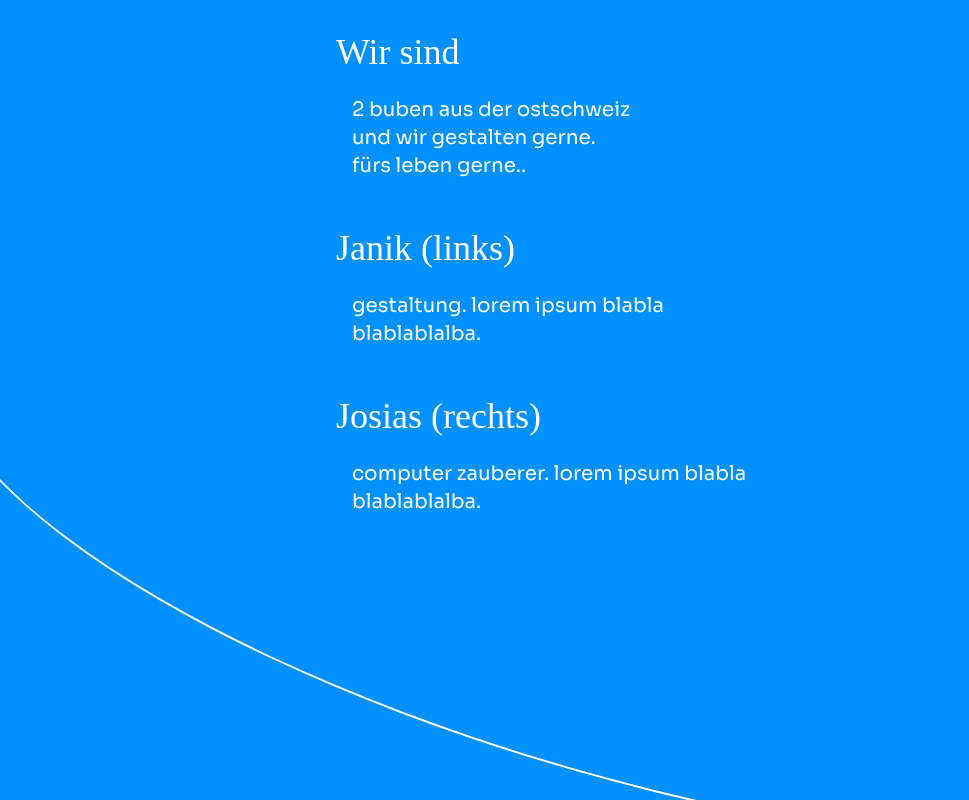
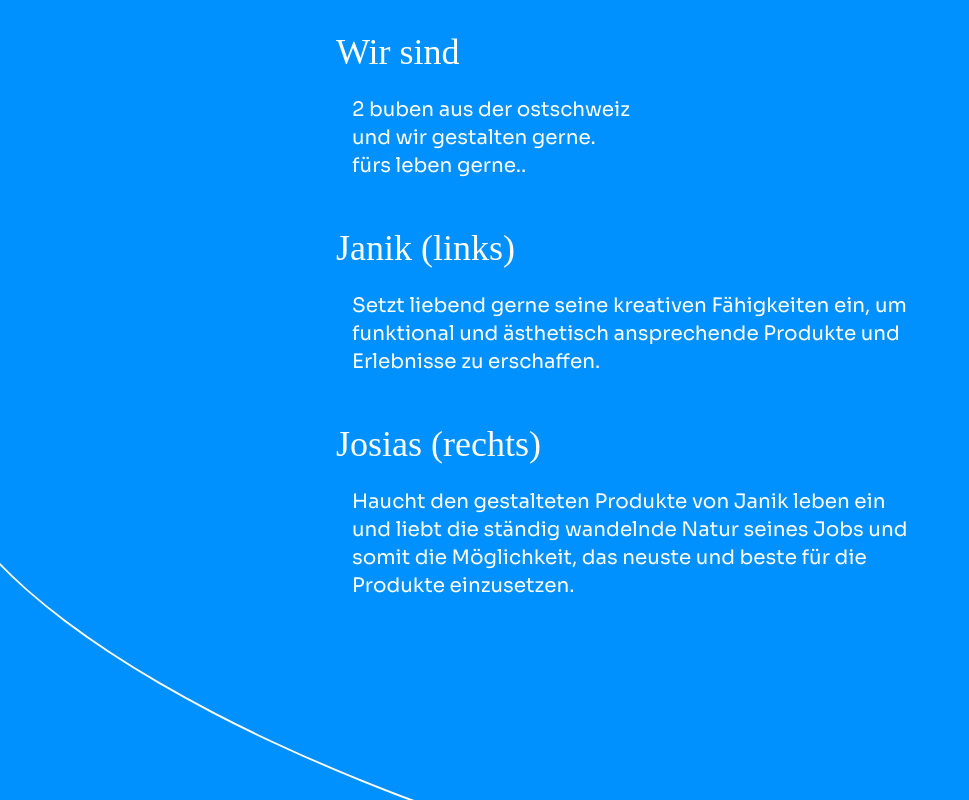
Before and after one commit to nydelic/nydelic, a Next.js app: page /team in a window 1280 px wide. Shown: the part 490-1290 px from the top of the page, without its empty margins (0-969 px from the left). Built offline with nearby package versions, Linux system fonts and the light colour scheme; a web font is replaced by a local one.

Commit message:
fix: replace lorem ipsum with some generic text

```diff
--- a/pages/team.tsx
+++ b/pages/team.tsx
@@ -42,18 +42,17 @@ function Team({}: TeamProps) {
             <h1 className="text-4xl mt-12">Janik (links)</h1>
             <br />
             <p className="px-4 text-xl">
-              gestaltung. lorem ipsum blabla
-              <br />
-              blablablalba.
+              Setzt liebend gerne seine kreativen Fähigkeiten ein, um funktional
+              und ästhetisch ansprechende Produkte und Erlebnisse zu erschaffen.
             </p>
           </section>
           <section className="max-w-2xl px-8 mx-auto">
             <h1 className="text-4xl mt-12">Josias (rechts)</h1>
             <br />
             <p className="px-4 text-xl">
-              computer zauberer. lorem ipsum blabla
-              <br />
-              blablablalba.
+              Haucht den gestalteten Produkte von Janik leben ein und liebt die
+              ständig wandelnde Natur seines Jobs und somit die Möglichkeit, das
+              neuste und beste für die Produkte einzusetzen.
             </p>
           </section>
           <div className="h-[5vmax]" />
```
